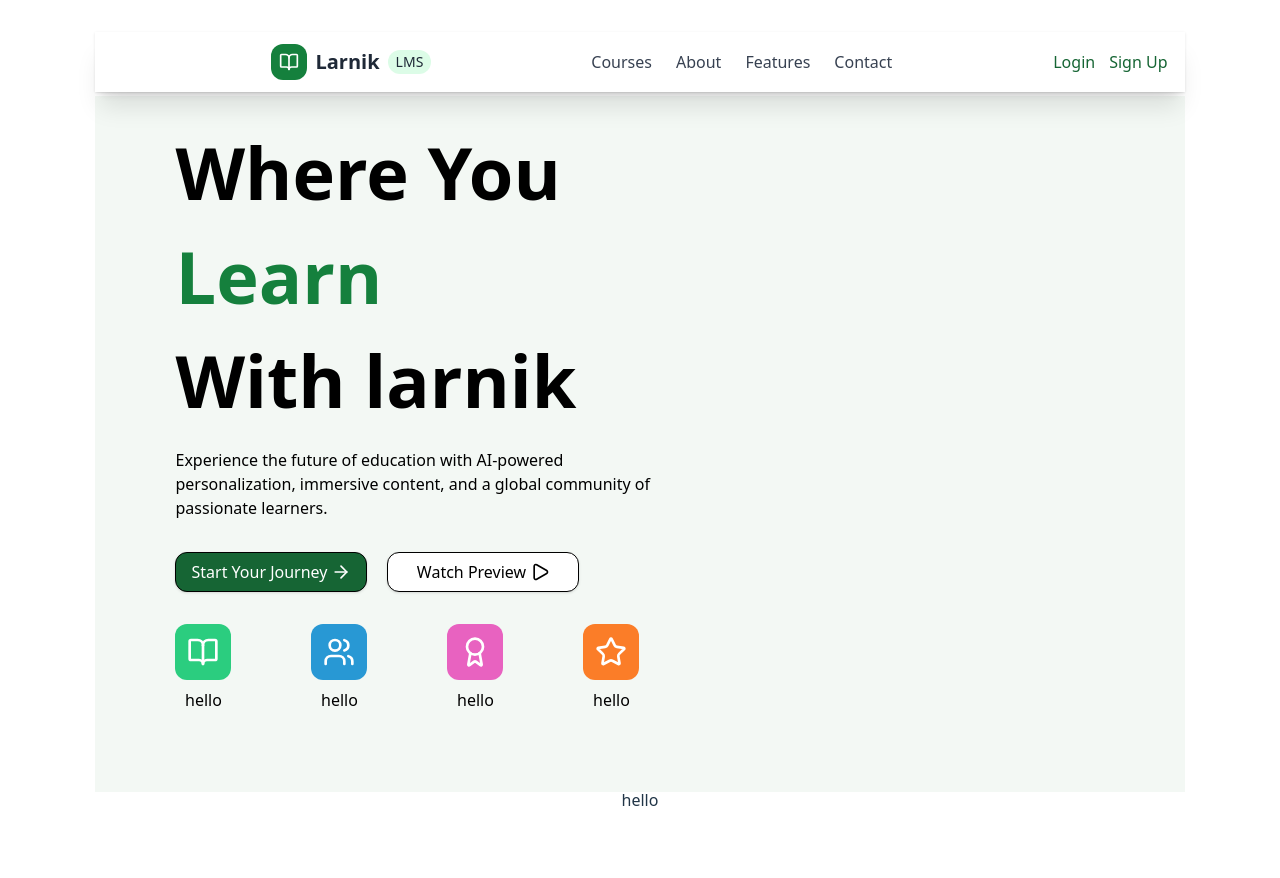
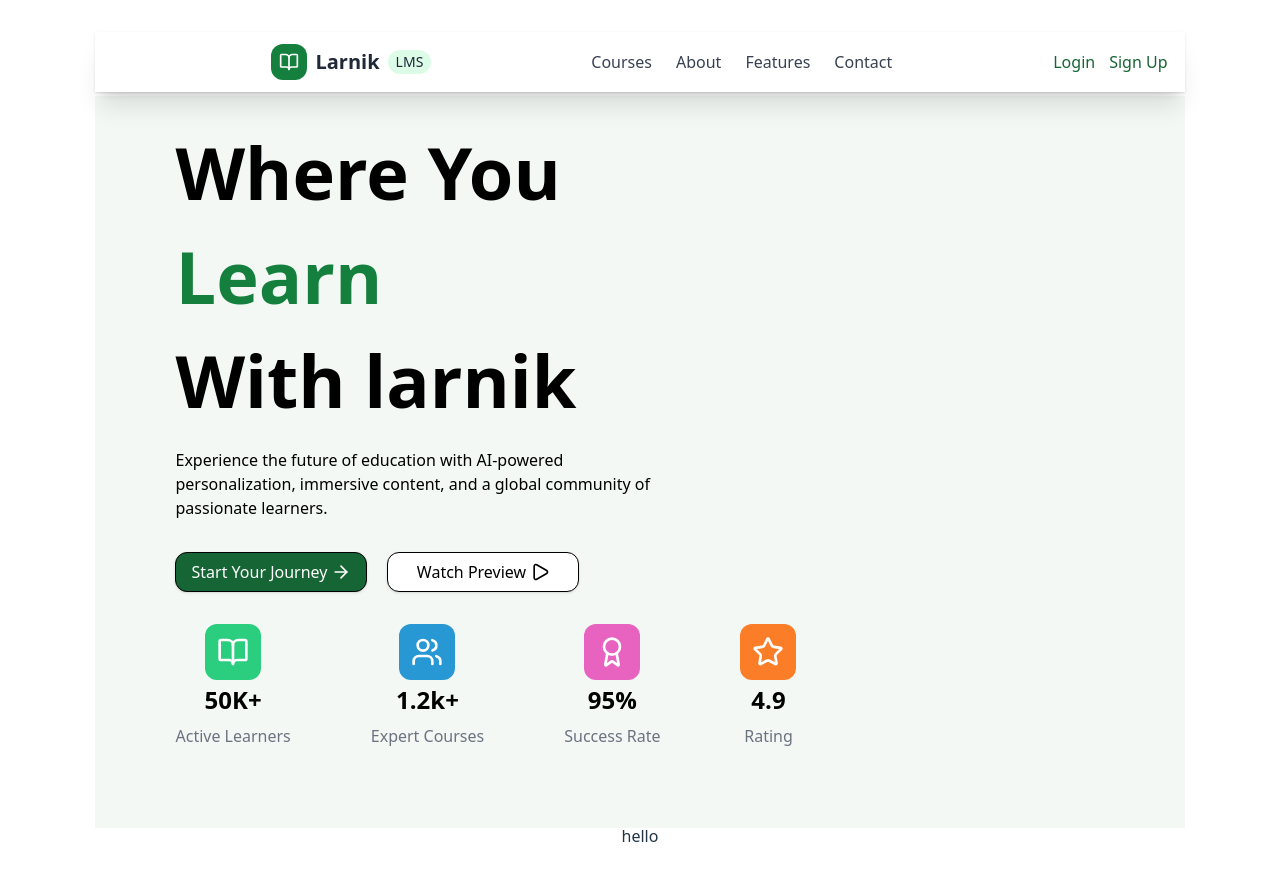
Before and after one commit to mvikashsaini/LMS-larnik, a React (Vite) app: page / in a window 1280 px wide. Before the commit the page ends 842 px from the top, so only its background shows below. Built offline with nearby package versions, Linux system fonts and the light colour scheme.

Commit message:
commit-3

```diff
--- a/src/pages/HomePage.jsx
+++ b/src/pages/HomePage.jsx
@@ -29,28 +29,32 @@ const HomePage = () => {
           <div className="w-14 h-14 bg-[#2BCD7F] rounded-xl flex items-center justify-center">
             <BookOpen color="white" size={32} />
           </div>
-            <span className="mt-2 text-center">hello</span>
+            <h1 className='text-black font-bold text-2xl pt-1'>50K+</h1>
+            <span className="mt-2 text-center font-xs text-gray-500">Active Learners</span>
         </div>
 
         <div className="flex flex-col items-center">
           <div className="w-14 h-14 bg-[#2898D4] rounded-xl flex items-center justify-center">
             <Users color="white" size={32} />
           </div>
-            <span className="mt-2 text-center">hello</span>
+            <h1 className='text-black font-bold text-2xl pt-1'>1.2k+</h1>
+            <span className="mt-2 text-center font-xs text-gray-500">Expert Courses</span>
         </div>
 
         <div className="flex flex-col items-center">
           <div className="w-14 h-14 bg-[#E862C0] rounded-xl flex items-center justify-center">
             <Award color="white" size={32} />
           </div>
-            <span className="mt-2 text-center">hello</span>
+            <h1 className='text-black font-bold text-2xl pt-1'>95%</h1>
+            <span className="mt-2 text-center font-xs text-gray-500">Success Rate</span>
         </div>
 
         <div className="flex flex-col items-center">
           <div className="w-14 h-14 bg-[#FB7D28] rounded-xl flex items-center justify-center">
             <Star color="white" size={32} />
           </div>
-            <span className="mt-2 text-center">hello</span>
+            <h1 className='text-black font-bold text-2xl pt-1'>4.9</h1>
+            <span className="mt-2 text-center font-xs text-gray-500">Rating</span>
         </div>
       </div>
 
```
